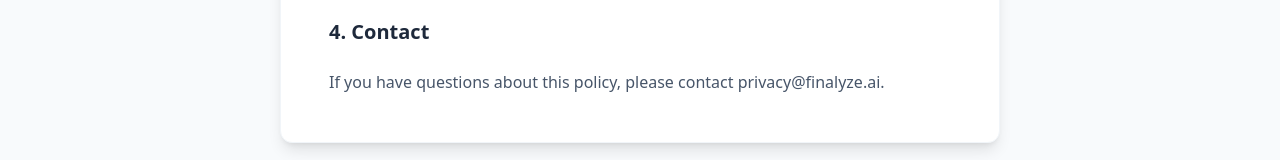
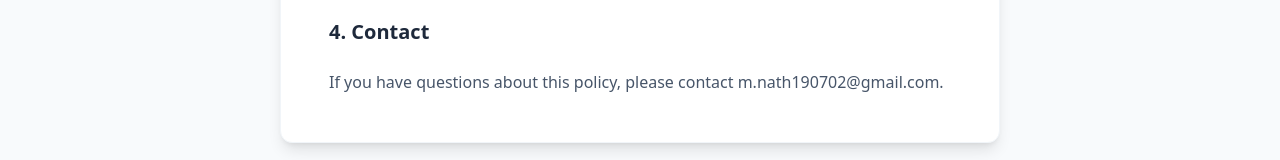
Before and after one commit to monosweeweb-maker/Finalyze-AI, a React (Vite) app: page / in a window 1280 px wide. Both pictures are taken after a click on the button "Privacy Policy". Shown: the part 760-920 px from the top of the page. Built offline with nearby package versions, Linux system fonts and the light colour scheme.

Commit message:
Updated privacy policy page

```diff
--- a/src/App.jsx
+++ b/src/App.jsx
@@ -266,7 +266,7 @@ const PrivacyPolicy = () => (
 
           <h3 className="text-xl font-bold text-slate-800 dark:text-slate-100">4. Contact</h3>
           <p>
-            If you have questions about this policy, please contact privacy@finalyze.ai.
+            If you have questions about this policy, please contact m.nath190702@gmail.com.
           </p>
         </div>
       </Card>
```
Lines whose indentation alone changed are shown as unchanged.
